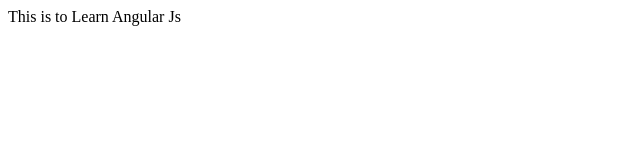
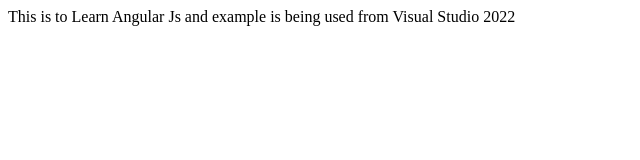
Before and after one commit to atyant/LearnAngular, a plain HTML site: page index.html in a window 1280 px wide. Shown: the whole page, without its empty margins (0-640 px from the left). Drawn offline with Linux system fonts and the light colour scheme.

Commit message:
Contend Added

```diff
--- a/index.html
+++ b/index.html
@@ -8,6 +8,6 @@
     </title>
 </head>
 <body>
-    This is to Learn Angular Js
+    This is to Learn Angular Js and example is being used from Visual Studio 2022
 </body>
 </html>
```
